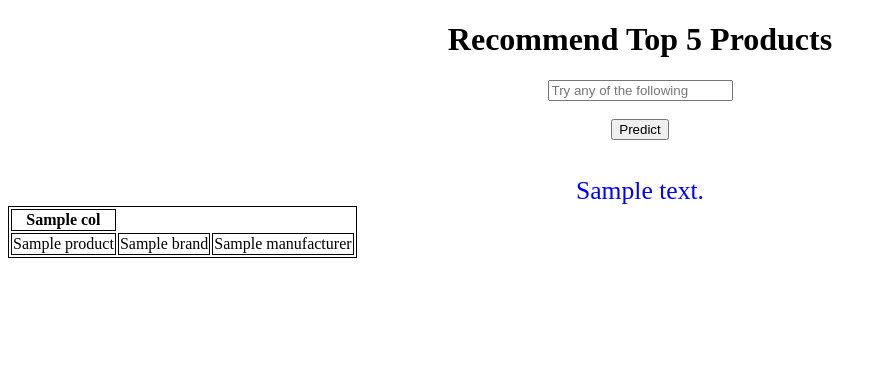
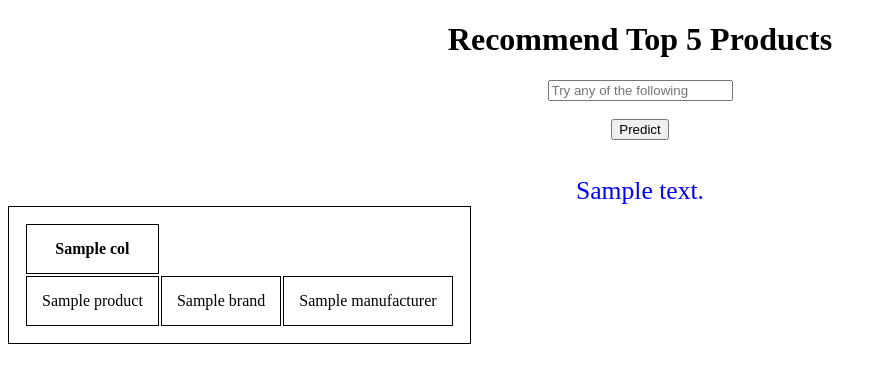
Before and after one commit to cveluru/SentimentProductRecommendation, a Flask app: template templates/home.html in a window 1280 px wide. Shown: the top 383 px of the page, without its empty margins (0-887 px from the left). Run offline with Flask 3, Linux system fonts and the light colour scheme; the template is opened without the code that fills it: most values are stand-ins (such as "Sample title", 1, 10 or a date in 2020); parts of the project's set-up code (start-up, migrations or seed data) failed here and were passed over.

Commit message:
Update home.html

```diff
--- a/templates/home.html
+++ b/templates/home.html
@@ -11,6 +11,7 @@
 <style>
   table, th, td {
     border: 1px solid black;
+    padding: 15px;
   }
   </style>
 
@@ -33,7 +34,7 @@
 </div>
 
 <div>
-<table class="table table-striped">
+<table class="table table-striped" style="text-align:center;">
   <thead>
     <tr>
         {% for col in col_names %}
```
